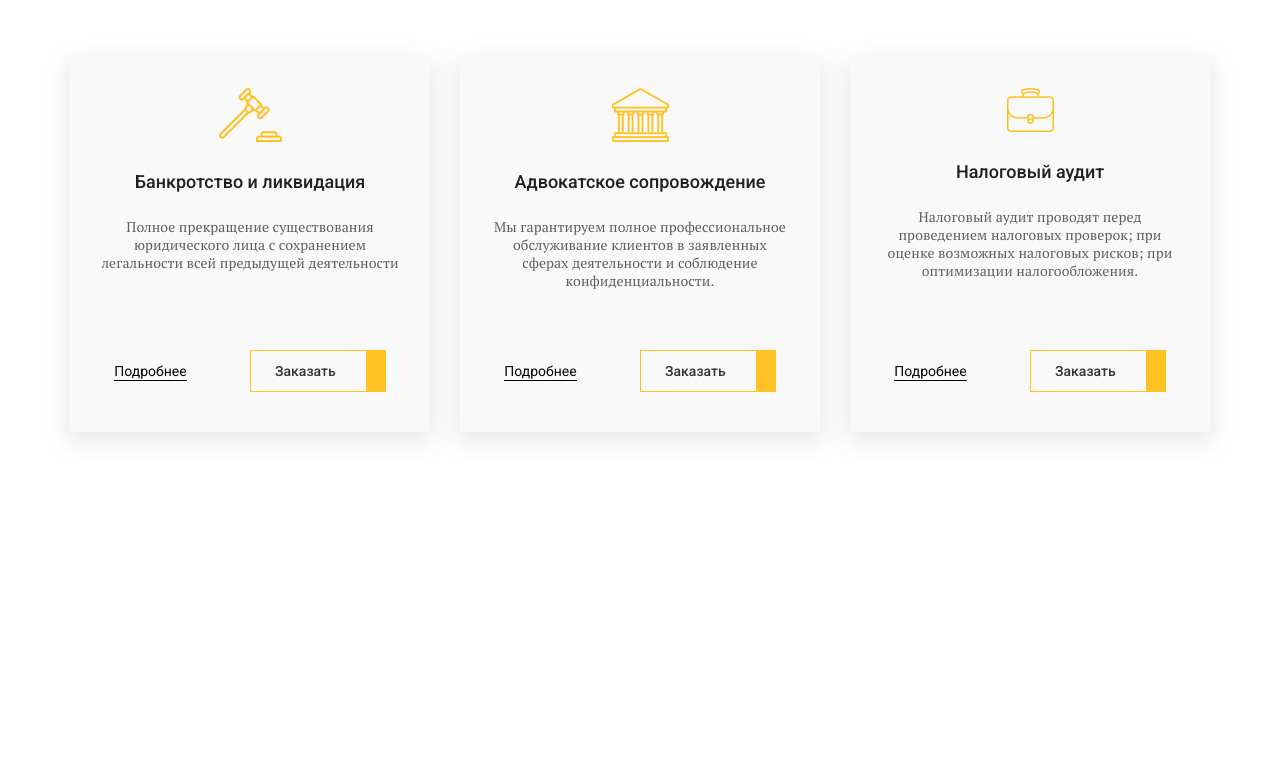
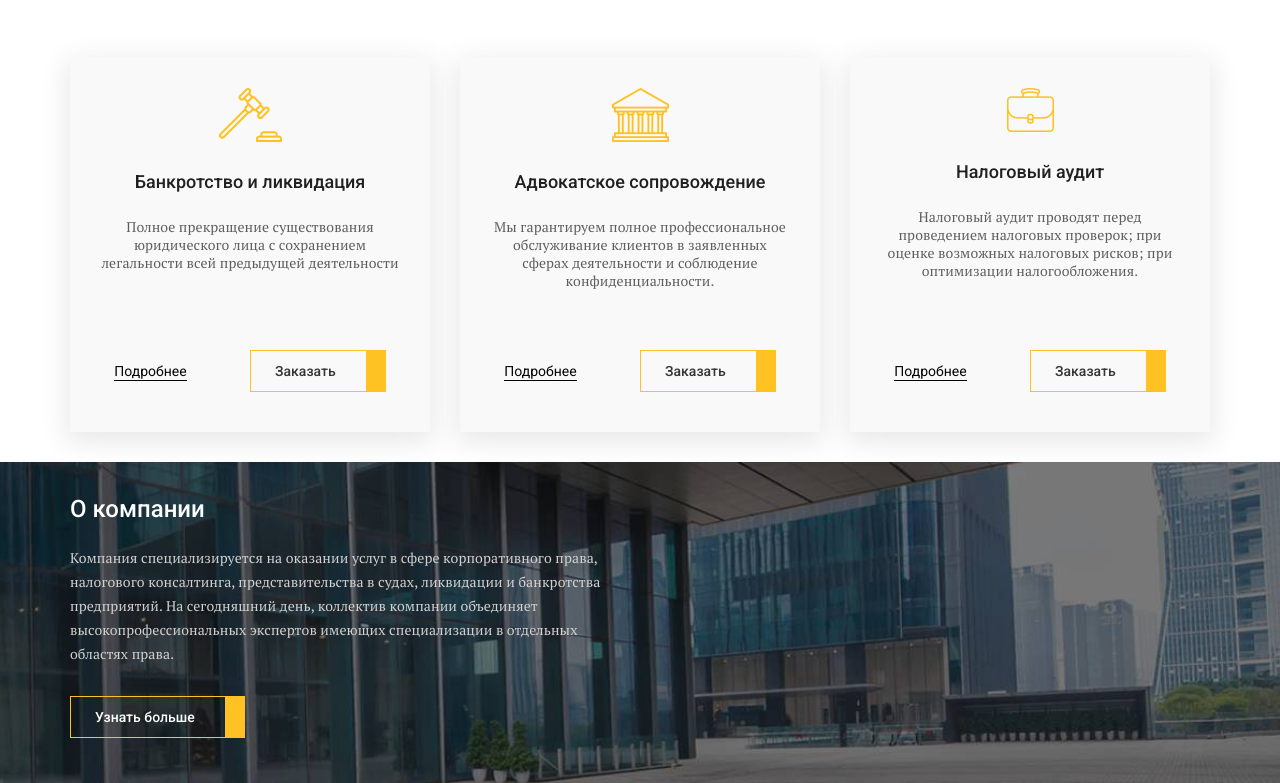
Before and after one commit to neandertalecj/consulting, a plain HTML site: page index.html in a window 1280 px wide. Shown: the part 781-1564 px from the top of the page. Before the commit the page ends 1243 px from the top, so only its background shows below. Drawn offline with nearby package versions, Linux system fonts and the light colour scheme; a web font is replaced by a local one.

Commit message:
Have done an About section

```diff
--- a/css/style.css
+++ b/css/style.css
@@ -327,3 +327,37 @@ header {
     border-bottom: 1px solid #000;
     margin-right: 60px;/*центруєм 1*/
 }
+
+/* About */
+.about {
+    background-image: url(../img/about-fon.jpg);
+    background-size: cover;
+    background-position: center;
+    min-height: 300px;
+    background-repeat: no-repeat;
+    padding: 25px 0 45px;
+}
+
+.about__inner {
+    max-width: 545px;
+}
+
+.about__title {
+    padding: 10px 0 25px;
+    font-size: 24px;
+    line-height: 24px;
+    color: #fff;
+    font-weight: 500;
+    font-family: 'Roboto', sans-serif;
+}
+
+.about__text {
+    margin-bottom: 30px;
+    letter-spacing: 0.1px;
+    line-height: 24px;
+    color: #d3d2d2;
+}
+
+.about__btn.default-btn::after {
+    color: #000;
+}
--- a/index.html
+++ b/index.html
@@ -19,7 +19,7 @@
                 <div class="header__contacts">
                     <a class="header__phone" href="tel:380963092145">+38 (096) 309 21 45</a>
                     <a class="header__email" href="#">layout585@gmail.com</a> <!-- Вказувати атоемейл по бажанню бо на мобілі гуд але на десктопі відкриються неотрібні прогами...-->
-                    <a data-fancybox data-src="#modal" href="javascript:;" class="header__btn" href="#">Бесплатная консультация</a>
+                    <a data-fancybox data-src="#modal" href="javascript:;" class="header__btn">Бесплатная консультация</a>
                 </div>
             </div>
         </div>
@@ -55,7 +55,7 @@
                         <div class="slider__text">
                             Полное прекращение существования юридического лица с сохранением легальности всей предыдущей деятельности.
                         </div>
-                        <a data-fancybox data-src="#modal" href="javascript:;" href="#" class="slider__btn default-btn">
+                        <a data-fancybox data-src="#modal" href="javascript:;" class="slider__btn default-btn">
                             Оставить заявку
                         </a>
                     </div>
@@ -69,7 +69,7 @@
                         <div class="slider__text">
                             Полное прекращение существования юридического лица с сохранением легальности всей предыдущей деятельности.
                         </div>
-                        <a data-fancybox data-src="#modal" href="javascript:;" href="#" class="slider__btn default-btn">
+                        <a data-fancybox data-src="#modal" href="javascript:;" class="slider__btn default-btn">
                             Оставить заявку
                         </a>
                     </div>
@@ -83,7 +83,7 @@
                         <div class="slider__text">
                             Полное прекращение существования юридического лица с сохранением легальности всей предыдущей деятельности.
                         </div>
-                        <a data-fancybox data-src="#modal" href="javascript:;" href="#" class="slider__btn default-btn">
+                        <a data-fancybox data-src="#modal" href="javascript:;" class="slider__btn default-btn">
                             Оставить заявку
                         </a>
                     </div>
@@ -127,7 +127,7 @@
                         <a href="#" class="services__item-link">
                             Подробнее
                         </a>
-                        <a data-fancybox data-src="#modal" href="javascript:;" href="#" class="default-btn">
+                        <a data-fancybox data-src="#modal" href="javascript:;" class="default-btn">
                             Заказать
                         </a>
                     </div>
@@ -146,7 +146,7 @@
                         <a href="#" class="services__item-link">
                             Подробнее
                         </a>
-                        <a data-fancybox data-src="#modal" href="javascript:;" href="#" class="default-btn">
+                        <a data-fancybox data-src="#modal" href="javascript:;" class="default-btn">
                             Заказать
                         </a>
                     </div>
@@ -165,7 +165,7 @@
                         <a href="#" class="services__item-link">
                             Подробнее
                         </a>
-                        <a data-fancybox data-src="#modal" href="javascript:;" href="#" class="default-btn">
+                        <a data-fancybox data-src="#modal" href="javascript:;" class="default-btn">
                             Заказать
                         </a>
                     </div>
@@ -173,6 +173,22 @@
 
             </div><!--End services__items-->
         </div> <!--End container-->
+    </section>
+
+    <section class="about">
+        <div class="container">
+            <div class="about__inner">
+                <div class="about__title">
+                    О компании
+                </div>
+                <div class="about__text">
+                    Компания специализируется на оказании услуг в сфере корпоративного права, налогового консалтинга, представительства в судах, ликвидации и банкротства предприятий. На сегодняшний день, коллектив компании объединяет высокопрофессиональных экспертов имеющих специализации в отдельных областях права.
+                </div>
+                <a href="#" class="about__btn default-btn">
+                    Узнать больше
+                </a>
+            </div>
+        </div>
     </section>
 
     <div id="modal">
```
Also changed, not shown: img/about-fon.jpg (added).
